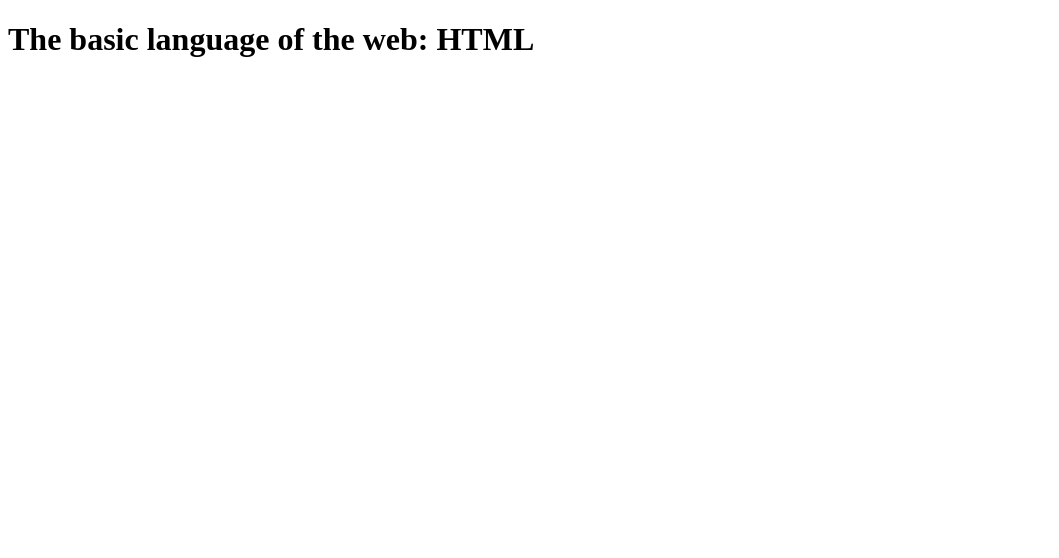
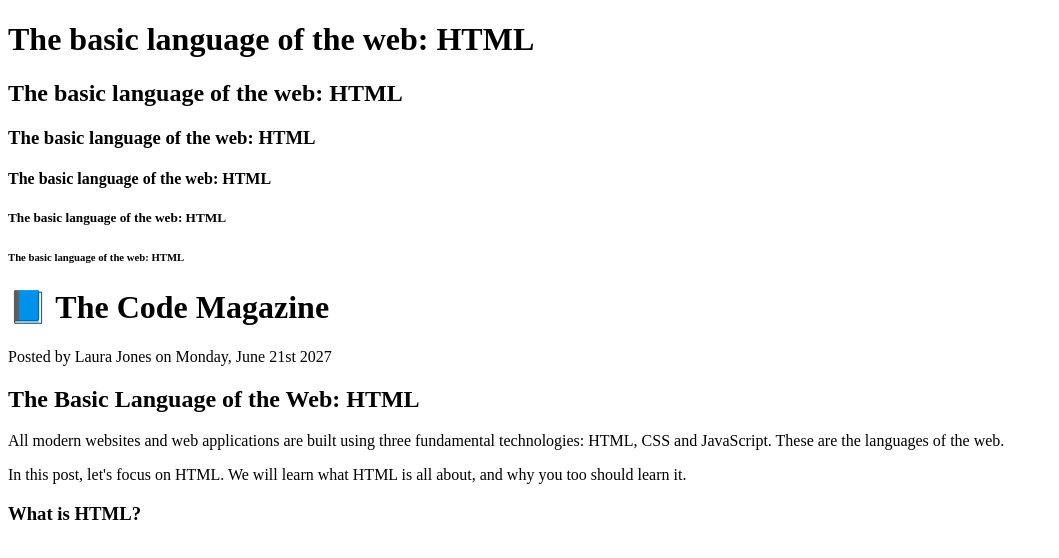
Before and after one commit to Aisha0630/HTML-Basics, a plain HTML site: page index.html in a window 1280 px wide. Shown: the whole page, without its empty margins (0-1059 px from the left). Drawn offline with Linux system fonts and the light colour scheme.

Commit message:
first commit

```diff
--- a/index.html
+++ b/index.html
@@ -6,5 +6,28 @@
 
   <body>
     <h1>The basic language of the web: HTML</h1>
+    <h2>The basic language of the web: HTML</h2>
+    <h3>The basic language of the web: HTML</h3>
+    <h4>The basic language of the web: HTML</h4>
+    <h5>The basic language of the web: HTML</h5>
+    <h6>The basic language of the web: HTML</h6>
+
+    <h1>📘 The Code Magazine</h1>
+    <p>Posted by Laura Jones on Monday, June 21st 2027</p>
+
+    <h2>The Basic Language of the Web: HTML</h2>
+    <p>
+      All modern websites and web applications are built using three fundamental
+      technologies: HTML, CSS and JavaScript. These are the languages of the
+      web.
+    </p>
+
+    <p>
+      In this post, let's focus on HTML. We will learn what HTML is all about,
+      and why you too should learn it.
+    </p>
+
+    <h3>What is HTML?</h3>
+    <p></p>
   </body>
 </html>
```
Also changed, not shown: challenges.jpg (added), content.txt (added), laura-jones.jpg (added), post-img.jpg (added), related-1.jpg (added), related-2.jpg (added), related-3.jpg (added).
